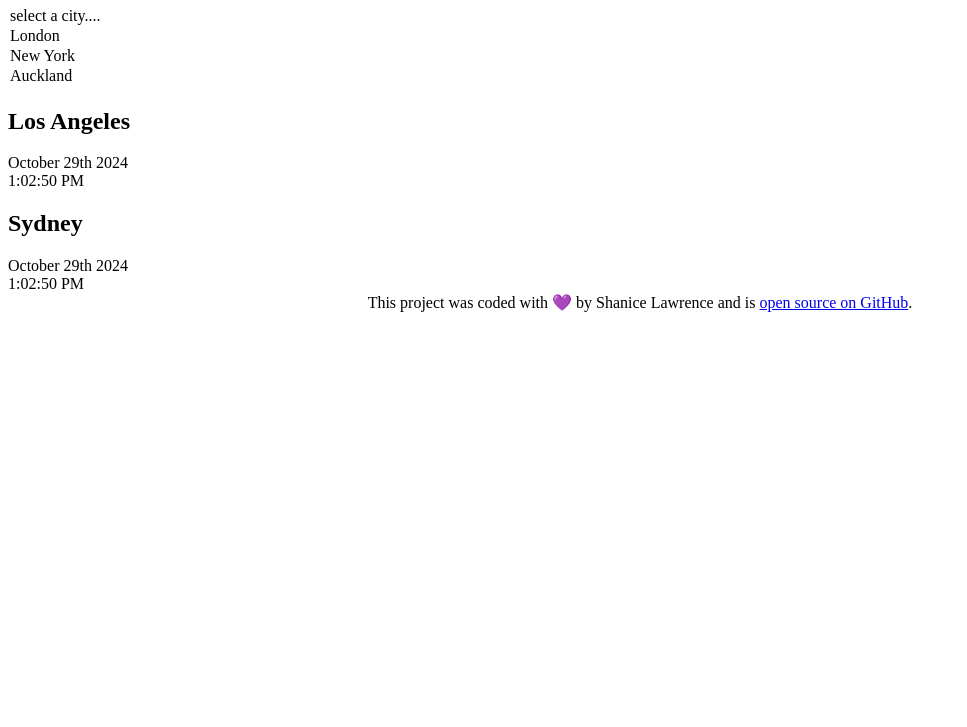
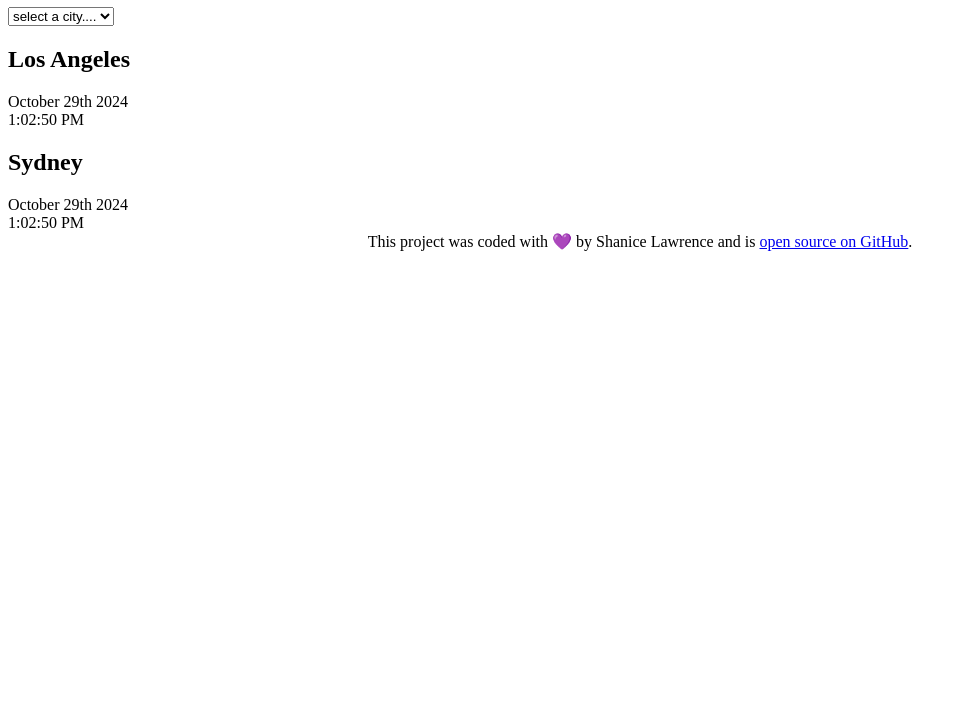
Before and after one commit to ShaniceLawrence/world-clock, a plain HTML site: page index.html in a window 1280 px wide. Shown: the part 73-800 px from the top of the page, without its empty margins (0-967 px from the left). Drawn offline with Linux system fonts and the light colour scheme.

Commit message:
Fixed an error

```diff
--- a/index.html
+++ b/index.html
@@ -10,12 +10,12 @@
     <div class="containter">
       <h1>World Clock</h1>
 
-      <section>
+      <select>
         <option value="">select a city....</option>
         <option value="">London</option>
         <option value="">New York</option>
         <option value="">Auckland</option>
-      </section>
+      </select>
 
       <div class="city">
         <h2>Los Angeles</h2>
```
